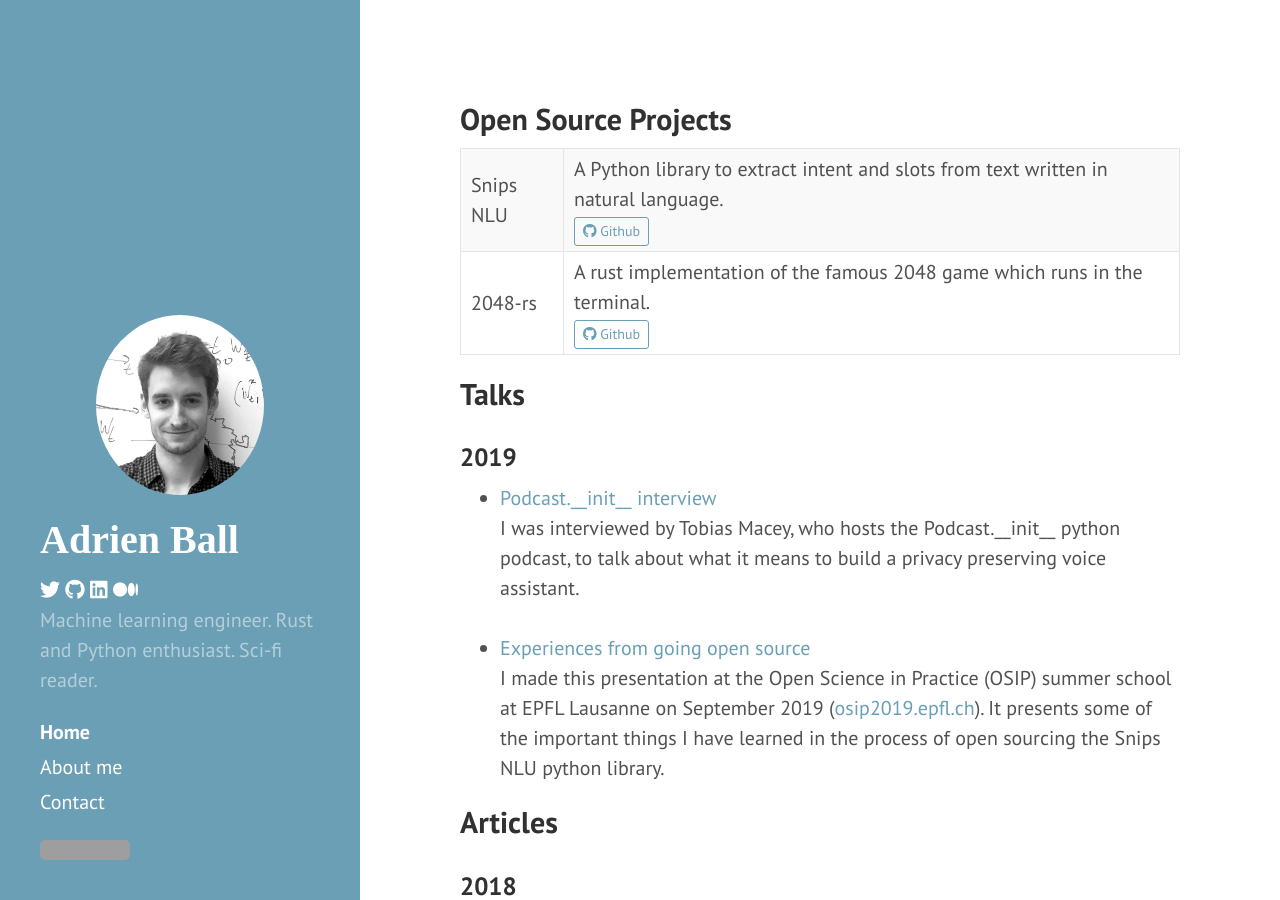
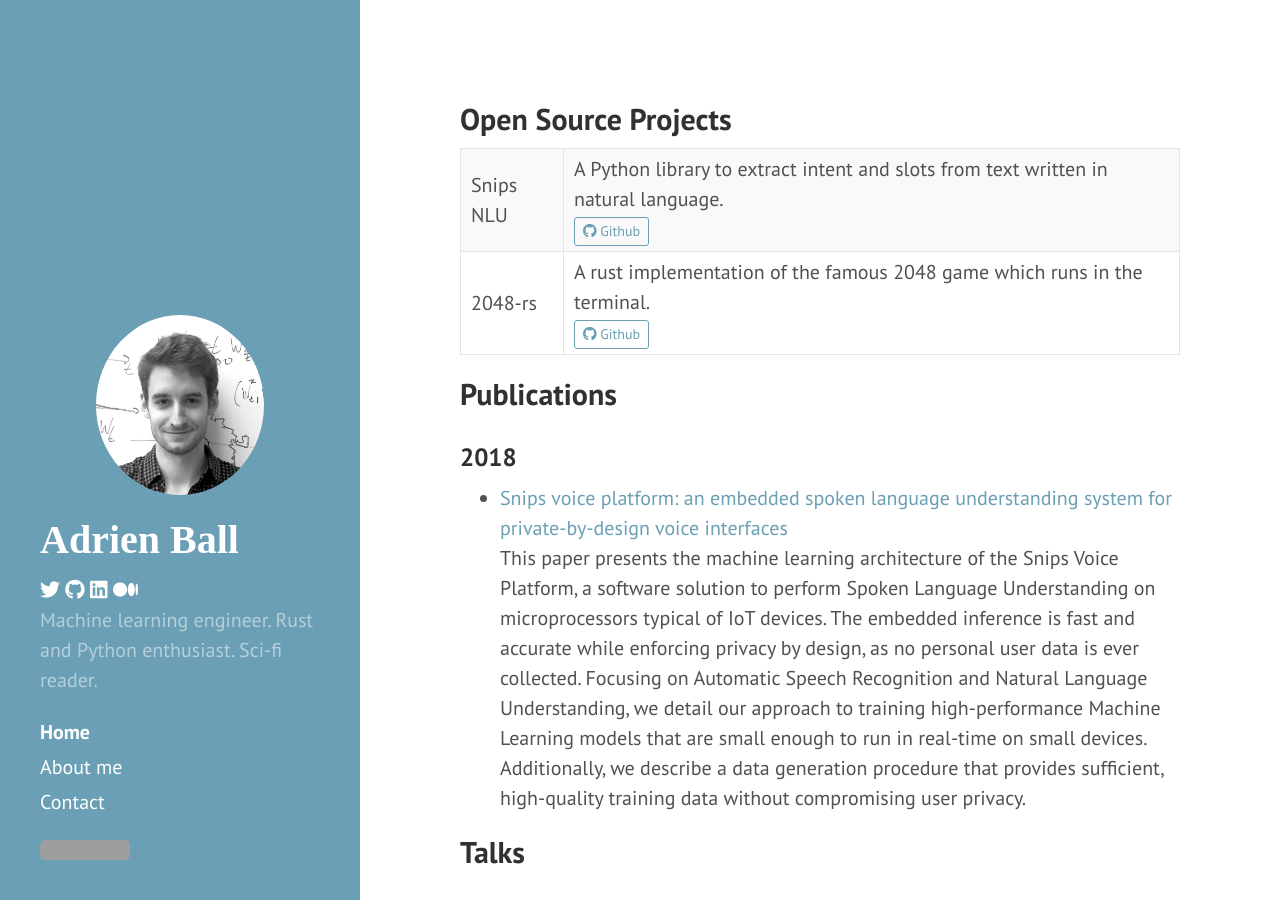
Before and after one commit to adrienball/adrienball.github.io, a Jekyll site: the page built from index.html, in a window 1280 px wide and 900 px high. Built offline with Jekyll 4.4.1, drawn with Linux system fonts in a browser that asks for light colours; nearby versions of some CDN libraries; some web fonts are replaced; the list of posts is cut into pages by our own code; grey boxes are pictures that could not be loaded.

Commit message:
Add publications

```diff
--- /dev/null
+++ b/_data/publications.yml
@@ -0,0 +1,4 @@
+- title: "Snips voice platform: an embedded spoken language understanding system for private-by-design voice interfaces"
+  url: https://arxiv.org/abs/1805.10190
+  description: This paper presents the machine learning architecture of the Snips Voice Platform, a software solution to perform Spoken Language Understanding on microprocessors typical of IoT devices. The embedded inference is fast and accurate while enforcing privacy by design, as no personal user data is ever collected. Focusing on Automatic Speech Recognition and Natural Language Understanding, we detail our approach to training high-performance Machine Learning models that are small enough to run in real-time on small devices. Additionally, we describe a data generation procedure that provides sufficient, high-quality training data without compromising user privacy.
+  date: "2018-05-25"
--- a/index.html
+++ b/index.html
@@ -29,6 +29,31 @@
   </tr>
   {% endfor %}
 </table>
+
+<!-- Publications -->
+<h2>Publications</h2>
+{% for publication in site.data.publications  %}
+    {% capture this_year %}{{ publication.date | date: "%Y" }}{% endcapture %}
+    {% capture next_year %}{{ publication.previous.date | date: "%Y" }}{% endcapture %}
+
+    {% if forloop.first %}
+    <h3 id="{{ this_year }}-ref">{{this_year}}</h3>
+    <ul>
+    {% endif %}
+
+    <li><a href="{{ publication.url }}">{{ publication.title }}</a></li>
+    {% if publication.description %} {{publication.description}} {% endif %}
+
+    {% if forloop.last %}
+    </ul>
+    {% else %}
+        {% if this_year != next_year %}
+        </ul>
+        <h3 id="{{ next_year }}-ref">{{next_year}}</h3>
+        <ul>
+        {% endif %}
+    {% endif %}
+{% endfor %}
 
 <!-- Talks -->
 <h2>Talks</h2>
```
